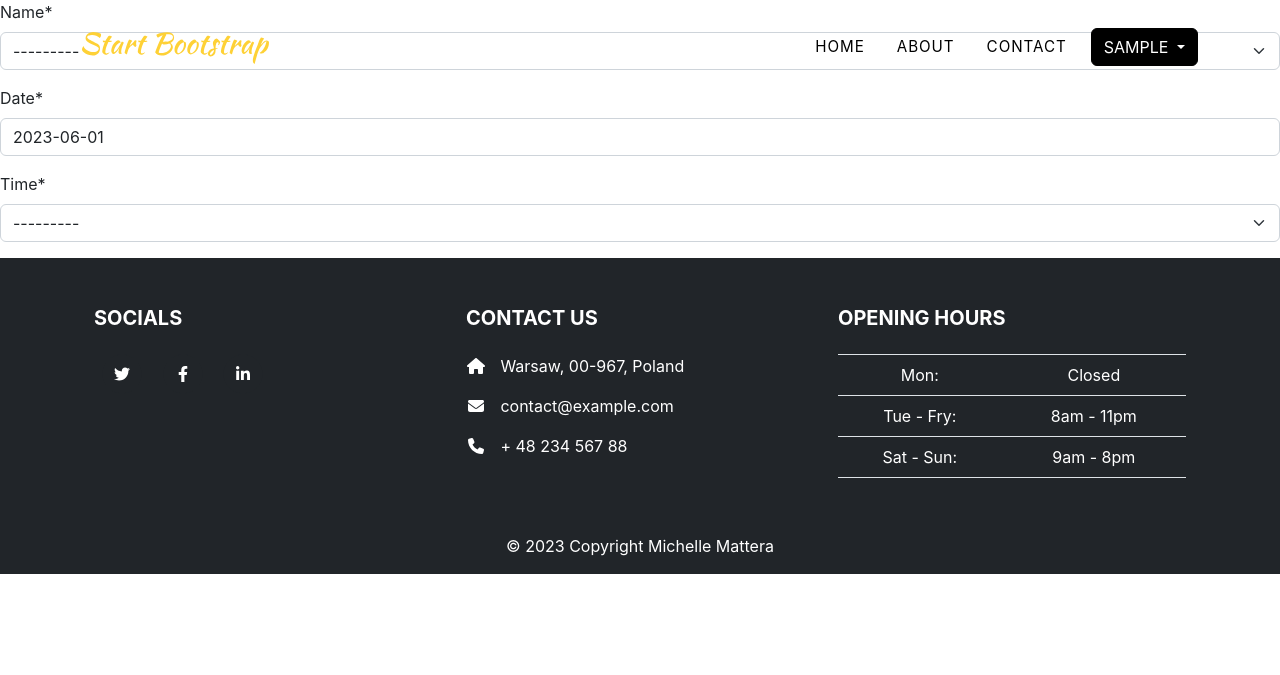
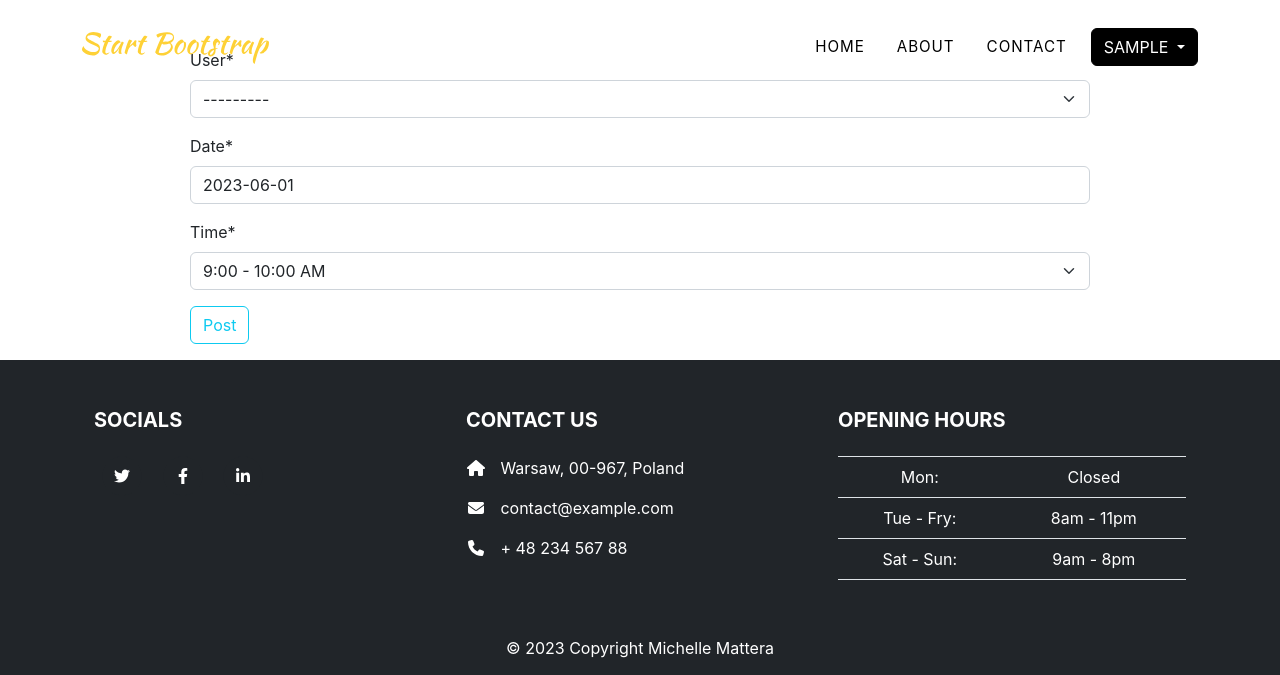
Before and after one commit to michmattera/HerBody, a Django app: page /booking/form/ in a window 1280 px wide. Shown: the top 675 px of the page. Run offline with Django 3.2, Linux system fonts and the light colour scheme; the visitor is signed in with stand-in values (Sample User, id 1); data comes from the database, SQL or seed files in the repository; parts of the project's set-up code (start-up, migrations or seed data) failed here and were passed over; some libraries are stand-ins or nearby versions.

Commit message:
Change view and model to book session

```diff
--- a/booking/forms.py
+++ b/booking/forms.py
@@ -1,6 +1,8 @@
 from datetime import datetime
 from django import forms
 from .models import Booking
+# from .models import AvailableHour
+# from .models import WeekDay
 
 
 class BookingForm(forms.ModelForm):
@@ -13,9 +15,29 @@ class BookingForm(forms.ModelForm):
         fields = [
             'user', 'date', 'time'
             ]
-        date = forms.DateField(help_text="Date must be a future date")
-        labels = {
-            'user': 'Name',
-            'date': 'Date',
-            'time': 'Time',
-        }
+        # date = forms.DateField(help_text="Date must be a future date")
+        # labels = {
+        #     'date': 'Date',
+        #     'time': 'Time'
+        # }
+
+# class TicketCreate(CreateView):
+#     model = Ticket
+#     template_name = "tickets/ticket_form.html"
+#     fields = ['title', 'description']
+
+#     def form_valid(self, form):
+#         form.instance.created_by = self.request.user
+#         form.instance.user = Profile.objects.get(user=self.request.user)
+#         return super(TicketCreate, self).form_valid(form)
+
+
+class DateInput(forms.DateInput):
+    input_type = 'date'
+
+
+class LastActiveForm(forms.Form):
+    """
+    Last Active Date Form
+    """
+    last_active = forms.DateField(widget=DateInput)
--- a/booking/models.py
+++ b/booking/models.py
@@ -1,6 +1,43 @@
 from django.db import models
 from datetime import datetime, date
 from django.contrib.auth.models import User
+
+STATUS = ((0, "Available"), (1, "Unavailable"))
+
+
+# DAYS_OF_WEEK = (
+#     (0, 'Tuesday'),
+#     (1, 'Wednesday'),
+#     (2, 'Thursday'),
+#     (3, 'Friday'),
+#     (4, 'Saturday'),
+#     (5, 'Sunday'),
+# )
+
+TIME_CHOISES = (
+        (9, "9:00 - 10:00 AM"),
+        (11, "11:00 - 12:00 AM"),
+        (16, "16:30 PM - 17:30 PM"),
+    )
+
+
+# class WeekDay(models.Model):
+#     user = models.ForeignKey(
+#         User,
+#         on_delete=models.CASCADE,
+#         related_name="weekday"
+#     )
+#     weekday = models.IntegerField(choices=DAYS_OF_WEEK)
+
+
+# class AvailableHour(models.Model): #Based on weekday
+#     weekday = models.ForeignKey(
+#         WeekDay,
+#         on_delete=models.CASCADE,
+#         related_name="available_hour"
+#     )
+#     date = models.DateField(default=datetime.now)
+#     time = models.IntegerField(choices=TIME_CHOISES, blank=False, default=9)
 
 
 class Booking(models.Model):
@@ -8,16 +45,13 @@ class Booking(models.Model):
     Model for booking private lesson
     Model will save User, date, time of the lesson chosen
     """
-    TIME_CHOISES = (
-        ("9:00 - 10:00 AM", "9:00 - 10:00 AM"),
-        ("11:00 - 12:00 AM", "11:00 - 12:00 AM"),
-        ("16:30 PM - 17:30 PM", "16:30 PM - 17:30 PM"),
-    )
 
     user = models.ForeignKey(
         User, on_delete=models.CASCADE, related_name="booking_name")
     date = models.DateField(default=datetime.now)
-    time = models.IntegerField(choices=TIME_CHOISES, max_length=32, blank=False)
+    # days_of_week = models.IntegerField(choices=DAYS_OF_WEEK, default=0)
+    time = models.IntegerField(choices=TIME_CHOISES, blank=False, default=9)
+    # status = models.IntegerField(choices=STATUS, default=0)
 
     class Meta:
         ordering = ['date', 'time']
--- a/booking/views.py
+++ b/booking/views.py
@@ -4,15 +4,44 @@ from . import models
 from .models import Booking
 from .forms import BookingForm
 from django.views.generic import DeleteView, CreateView, UpdateView, ListView
+import datetime
+from django.contrib.auth.decorators import login_required
+
 
 
 def booking_list(request):
     return render(request, "booking/booking_list.html")
 
 
+# trying to create for loop for 6 days of the week
+# https://pynative.com/python-create-list-of-dates-within-range/
+# def days_per_week():
+#     num_of_dates = 6
+#     start = datetime.datetime.today()
+#     date_list = [start.date() + datetime.timedelta(days=x) for x in range(num_of_dates)]
+#     print('Next 6 days starting from today')
+#     print(date_list)
+
+
+# def booking_form(request):
+#     form = BookingForm()
+#     event = Booking.objects.create(
+#     )
+#     event.save()
+#     return render(request, "booking/booking_form.html", {'form': form})
+
+@login_required
 def booking_form(request):
-    form = BookingForm()
-    return render(request, "booking/booking_form.html", {'form': form})
+    if request.POST:
+        form = BookingForm(request.POST)
+        if form.is_valid():
+            form.save()
+            return render(request, "booking/booking_list.html")
+    else:
+        form = BookingForm()
+        return render(request, "booking/booking_form.html", {'form': form})
+    return render(request, "booking/booking_list.html")
+
 
 
 def booking_delete(request):
--- a/templates/booking/booking_form.html
+++ b/templates/booking/booking_form.html
@@ -2,9 +2,16 @@
 {% load crispy_forms_tags %}
 
 {% block content %}
-<form action="" method="post" autocomplete="off">
-    {%csrf_token%}
-    {{form|crispy}}
-</form>
+<div class="container">
+    <div class="col-md-10 offset-md-1 mt-5">
+        <form action="" method="post" autocomplete="off">
+            {%csrf_token%}
+            {{form|crispy}}
+            <div class="form-group">
+                <button class="btn btn-outline-info" type="submit">Post</button>
+            </div>
+        </form>
+    </div>
+</div>
 
 {% endblock content %}
```
Also changed, not shown: booking/migrations/0002_auto_20230516_2252.py (added), booking/migrations/0003_alter_booking_days_of_week.py (added), booking/migrations/0004_auto_20230516_2255.py (added), booking/migrations/0005_auto_20230516_2256.py (added), booking/migrations/0006_auto_20230518_2320.py (added).
